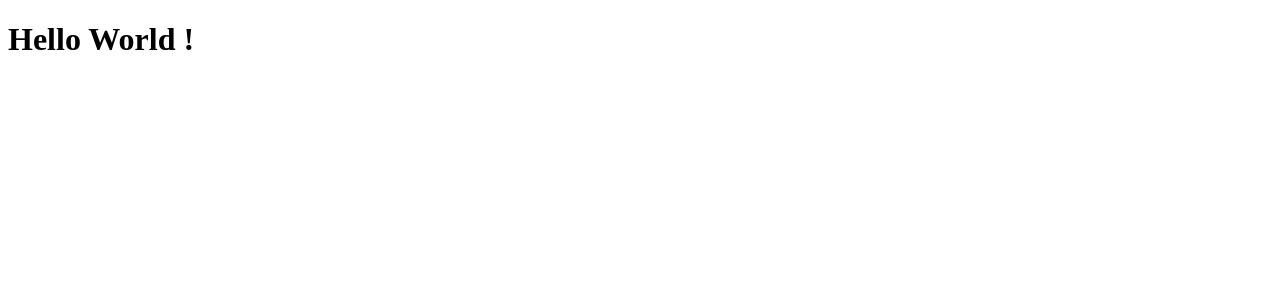
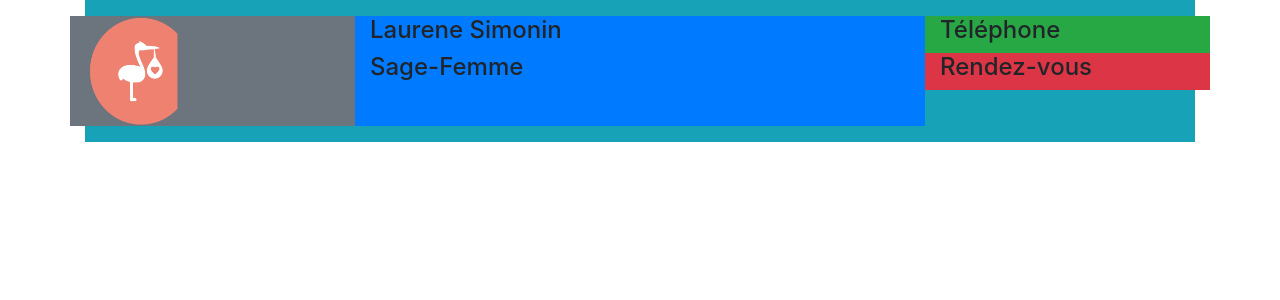
Before and after one commit to sloutmyv/SYC_LAURENE_WEBSITE_R01, a Django app: page / in a window 1280 px wide. Shown: the top 300 px of the page. Run offline with Django 3.2, Linux system fonts and the light colour scheme; some libraries are stand-ins or nearby versions.

Commit message:
2018-08-14 : commencement du header

```diff
--- /dev/null
+++ b/APP_001_PAGEPUBLIC/static/APP_001_PAGEPUBLIC/css/002_home_header.css
@@ -0,0 +1,23 @@
+/* 001 - HTML TAGS */
+img {
+    height:110px;
+    width:110px;
+}
+/* 002 - CLASS TAGS */
+/* 003 - ID TAGS */
+/* 004 - MEDIA QUERIES TAGS */
+/* Extra small devices (portrait phones, less than 576px) */
+@media (max-width: 575.98px) {
+}
+/* Small devices (sm) (landscape phones, 576px and up) */
+@media (min-width: 576px) and (max-width: 767.98px) {
+}
+/* Medium devices (md) (tablets, 768px and up) */
+@media (min-width: 768px) and (max-width: 991.98px) {
+}
+/* Large devices (lg) (desktops, 992px and up) */
+@media (min-width: 992px) and (max-width: 1199.98px) {
+}
+/* Extra large devices (xl) (large desktops, 1200px and up) */
+@media (min-width: 1200px) {
+}
--- a/APP_001_PAGEPUBLIC/templates/APP_001_PAGEPUBLIC/001_home.html
+++ b/APP_001_PAGEPUBLIC/templates/APP_001_PAGEPUBLIC/001_home.html
@@ -4,11 +4,14 @@
 {% block head_title %} {{ block.super }} {% endblock head_title %}
 
 {% block css %}
-{{ block.super }}
+<link href="{% static 'APP_001_PAGEPUBLIC/css/002_home_header.css' %}" rel="stylesheet">
 {% endblock css %}
 
     <body>
-        {% block content %}
-        <h1>Hello World !</h1>
-        {% endblock content %}
+            {% block content %}
+            <div class='container'>
+                <!-- Header -->
+                {% include "APP_001_PAGEPUBLIC/002_home_header.html" %}
+            </div>
+            {% endblock content %}
     </body>
--- /dev/null
+++ b/APP_001_PAGEPUBLIC/templates/APP_001_PAGEPUBLIC/002_home_header.html
@@ -0,0 +1,34 @@
+{% load staticfiles %}
+<header class="home-header bg-info py-3">
+    <div class="row">
+        <div class="col-12 col-md-9 bg-secondary">
+            <div class="row">
+                <div class="col-4">
+                    <a href="#">
+                        <img class="home-logo" src="{% static 'APP_001_PAGEPUBLIC/img/001-home-logo.png' %}">
+                    </a>
+                </div>
+                <div class="col-8 bg-primary">
+                    <div class="row">
+                        <div class="col-12">
+                            <h4>Laurene Simonin</h4>
+                        </div>
+                        <div class="col-12">
+                            <h4>Sage-Femme</h4>
+                        </div>
+                    </div>
+                </div>
+            </div>
+        </div>
+        <div class="col-12 col-md-3">
+            <div class="row">
+                <div class="col-12 bg-success">
+                    <h4>Téléphone</h4>
+                </div>
+                <div class="col-12 bg-danger">
+                    <h4>Rendez-vous</h4>
+                </div>
+            </div>
+        </div>
+    </div>
+</header>
--- a/templates/base.html
+++ b/templates/base.html
@@ -10,6 +10,8 @@
         <meta name="author" content="Sloutmyv">
         <link rel="icon" href="{% static 'img/home-favicon.png' %}">
 
+        <link rel="stylesheet" href="https://maxcdn.bootstrapcdn.com/bootstrap/4.0.0/css/bootstrap.min.css" integrity="sha384-Gn5384xqQ1aoWXA+058RXPxPg6fy4IWvTNh0E263XmFcJlSAwiGgFAW/dAiS6JXm" crossorigin="anonymous">
+        <link href="{% static 'css/main-style.css' %}" rel="stylesheet">
         {% block css %}
         {% endblock css %}
     </head>
@@ -18,6 +20,10 @@
         {% block content %}
         {% endblock content %}
 
+
+        <script src="https://code.jquery.com/jquery-3.2.1.slim.min.js" integrity="sha384-KJ3o2DKtIkvYIK3UENzmM7KCkRr/rE9/Qpg6aAZGJwFDMVNA/GpGFF93hXpG5KkN" crossorigin="anonymous"></script>
+        <script src="https://cdnjs.cloudflare.com/ajax/libs/popper.js/1.12.9/umd/popper.min.js" integrity="sha384-ApNbgh9B+Y1QKtv3Rn7W3mgPxhU9K/ScQsAP7hUibX39j7fakFPskvXusvfa0b4Q" crossorigin="anonymous"></script>
+        <script src="https://maxcdn.bootstrapcdn.com/bootstrap/4.0.0/js/bootstrap.min.js" integrity="sha384-JZR6Spejh4U02d8jOt6vLEHfe/JQGiRRSQQxSfFWpi1MquVdAyjUar5+76PVCmYl" crossorigin="anonymous"></script>
         {% block js %}
         {% endblock js %}
     </body>
```
Also changed, not shown: APP_001_PAGEPUBLIC/static/APP_001_PAGEPUBLIC/img/001-home-logo.png (added), static/css/main-style.css (added), 4 other files.
